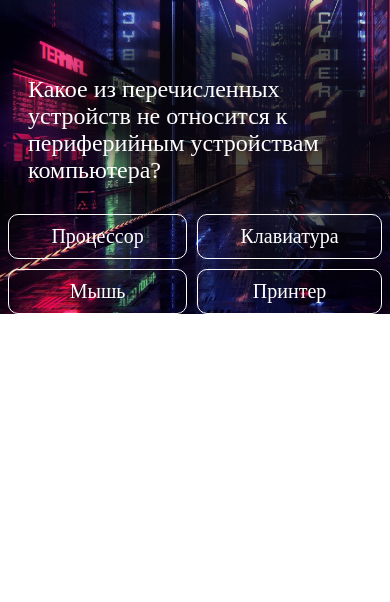
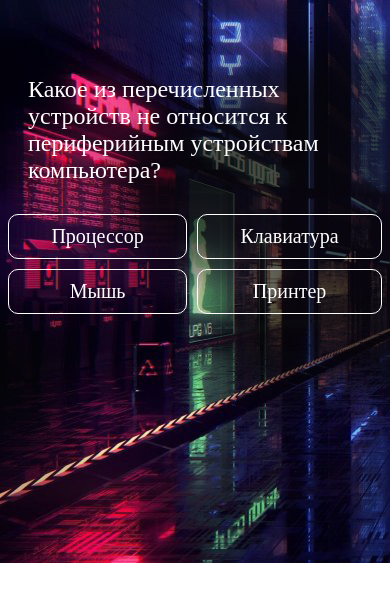
Before and after one commit to Eldosyano/quiz, a plain HTML site: page index.html in a window 390 px wide. Drawn offline with Linux system fonts and the light colour scheme.

Commit message:
Update style.css

```diff
--- a/style.css
+++ b/style.css
@@ -4,7 +4,11 @@ body{
     background-size: cover;
     padding: 0px;
 }
-
+@media screen and (max-width: 900px){
+    body{
+        background-size: auto;
+    }
+}
 
 #quizWrap {
     max-width: 600px;
```
